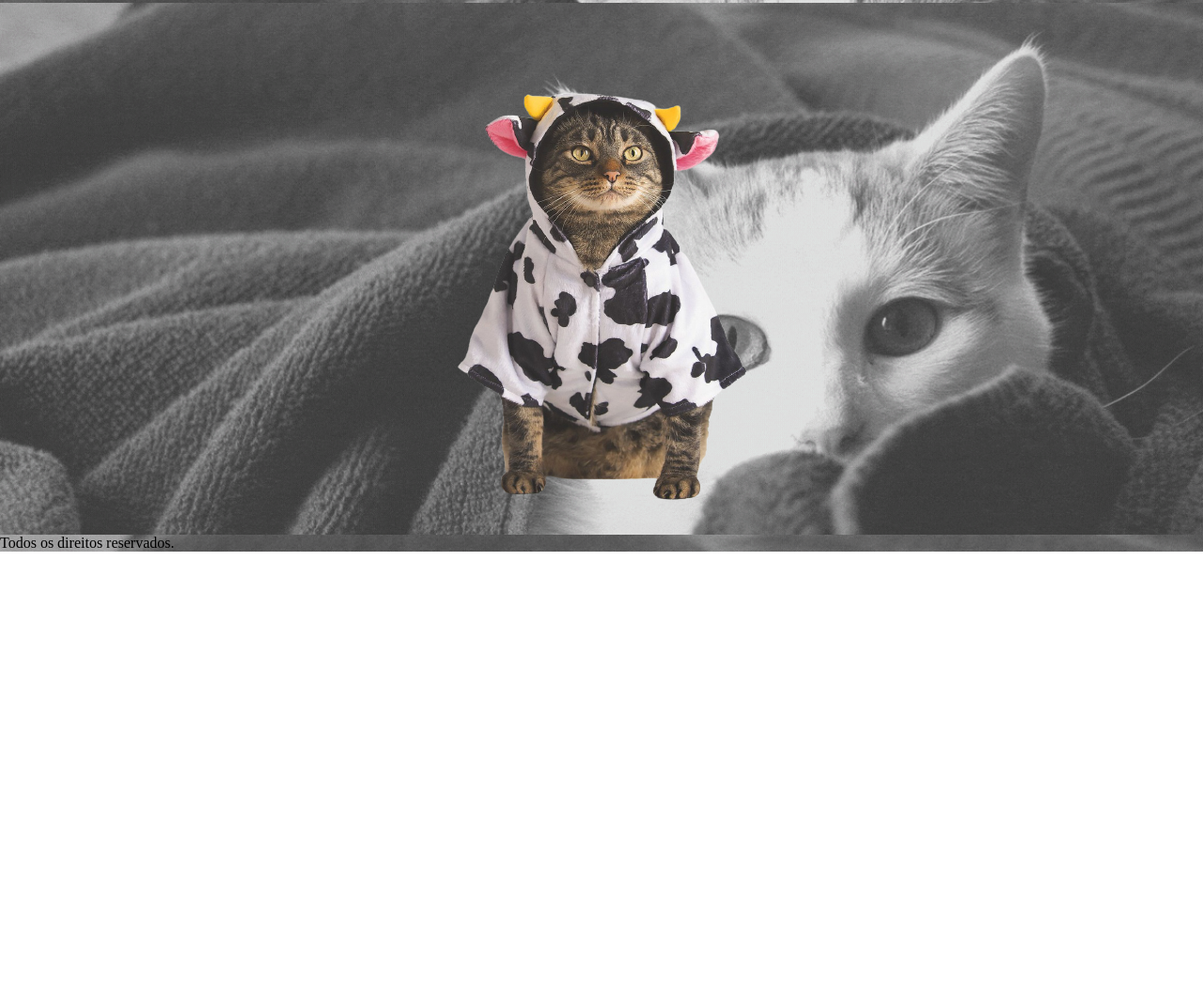
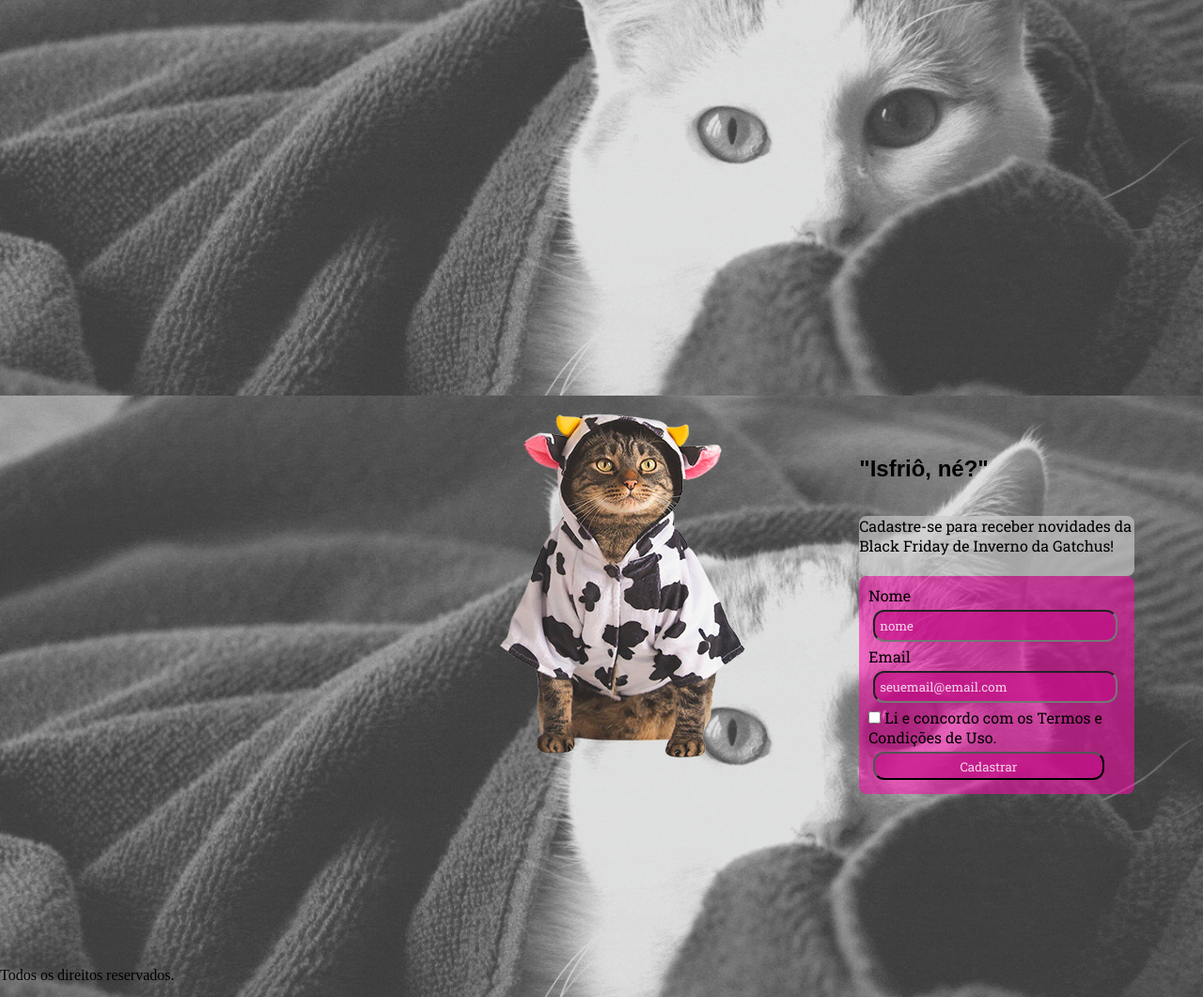
Before and after one commit to jugasparoto/desafio1-gamaacademy, a plain HTML site: page index.html in a window 1280 px wide. Shown: the part 219-1280 px from the top of the page at 94% size. Before the commit the page ends 806 px from the top, so only its background shows below. Drawn offline with Linux system fonts and the light colour scheme; a web font is replaced by a local one.

Commit message:
Consegui arrumar o CSSgit add . grid ajudou demais

```diff
--- a/css/style.css
+++ b/css/style.css
@@ -8,89 +8,91 @@ html{
     scroll-behavior: smooth;
 }
 
+@import url('https://fonts.googleapis.com/css2?family=Otomanopee+One&display=swap');
+
 .section-container{
-    height: 100vh;
+    height: 80vh;
     width: 100%;
-    display:flex;
-    justify-content: center;
-    align-items: center;
+    display: grid;
+    grid-template-columns: 30% 10% 10% 10% 2fr 4fr 1fr;
+    grid-template-rows: 10% 10% 10% 1fr 1fr 5%;
 
 }
 
 .bg-image{
     background-image: url(../assets/bf-gatchus.gif);
-    height: 100%;
-    width: 100%;
+    height: 80vh;
     background-attachment: fixed;
     background-size: cover;
 
 }
 
 .landing-text{
-    display: flex;
-    flex-direction: row;
-    justify-content: flex-end;
-    align-content: flex-end;
+    grid-column-start: 6;
+    grid-row-start: 2;
+    font-family: 'Otomanopee One', sans-serif;
 
 }
-
-.termos{
-    align-items: baseline;
-
-}
-
-#logotipo{
-    display:flex;
-    flex-direction: row-reverse;
-    align-items: flex-end;
-    justify-content: flex-end;
-
+.cadastre-se{
+    display: grid;
+    grid-column-start: 6;
+    grid-row-start: 3;
+    font-family: 'Roboto Slab', serif;
+    background-color: rgba(201, 201, 201, 0.671);
+    border-radius: 8px;
 
 
 }
 
-#checkbox{
-    justify-content: flex-end;
+.formulario{
+    display: grid;
+    grid-column-start: 6;
+    grid-row-start: 4;
+    background-color: rgba(253, 10, 172, 0.548);
+    border-radius: 8px;
+    border: 50px;
+    padding: 10px;
+   font-family: 'Roboto Slab', serif;
 
 }
 
-#botao{
-    display: flex;
-    flex-direction: column;
-    align-items: center;
-    justify-content: flex-end;
+.logotipo{
+    display: grid;
+    grid-column-start: 3;
+    grid-row-start: 1;
+}
+
+
+.form{
+    display: grid;
+    grid-template-columns: 10% 90%;
+    grid-template-rows: 10% 10% 10% 70%;
+    grid-column-start: 2;
+    grid-row-start: 4;
+
+
+  }
+
+.direitos {
+    display: grid;
+    grid-column-start: 1;
+    grid-row-start: 6;
 
 }
 
-
-
-input{
-    width: 100%;
-    margin: 10px 0;
-    border-width: 5px;
-    padding: 10px, 10px;
-    display: flex;
-    text-align: center;
-    border-radius: 50px;
-    background: rgb(197, 15, 136);
-    color: #fff;
-    flex-basis: auto;
-
- }
-
-  form{
-    display: flex;
-    flex-direction:column;
-    align-items: flex-end;
-    justify-content: flex-end;
-  }
-
-
-
-footer {
-    height: 35px;
-    width: 100%;
-    size: 5%;
-
+.box{
+    background: rgba(197, 15, 136, 0.658);
+    color: rgba(255, 255, 255, 0.801);
+    border-radius: 12px;
+    width: 90%;
+    height: 20px;
+    padding: 5px;
+    margin: 5px;
+    font-family: 'Roboto Slab', serif;
 
 }
+
+#cadastro{
+    height: 30px;
+    width: 90%;
+}
--- a/index.html
+++ b/index.html
@@ -6,47 +6,53 @@
         <meta name="viewport" content="width=device-width, inicial-scale=1.0">
         <link rel="stylesheet" type="text/css" href="css/style.css">
         <script type="text/javascript" src="js/script.js"></script>
+        <link href="https://fonts.googleapis.com/css2?family=Otomanopee+One&display=swap" rel="stylesheet">
+        <link href="https://fonts.googleapis.com/css2?family=Otomanopee+One&family=Roboto+Slab&display=swap" rel="stylesheet">
         <title>Black Friday de Inverno da Gatchus!</title>
     </head>
     <body>
         <section class="section-container bg-image">
+
+        </section>
+    <footer>
+        <section class="section-container bg-image">
         <div class="landing-text">
             <h1> "Isfriô, né?" </h1>
+        </div>
+        <div class="cadastre-se">
             <p>Cadastre-se para receber novidades da Black Friday de Inverno da Gatchus!</p>
             </div>
-
-                <div class="card-container">
-                    <form id="form">
-                        <div>
+        <div class="formulario">
+            <form>
+                <div class="nome">
                 <p>Nome</p>
-                        <input type="text" aria-placeholder="insira seu nome aqui" id="nome" value="Nome">
+                <input type="text" aria-placeholder="insira seu nome aqui" class="box" value="nome">
                 </div>
                 <div>
                 <p>Email</p>
-                        <input type="text" aria-placeholder="insira seu email aqui" id="email" value="seuemail@email.com">
+                <input type="text" aria-placeholder="insira seu email aqui" class="box" value="seuemail@email.com">
                 </div>
                 <div>
                     <ul class="termos">
                         <li type="none">
-                                    <label><input type="checkbox" id="checkbox" aria-label="botão para concordar com os Termos e Condições de uso da Gatchus">Li e concordo com os Termos e Condições de Uso.</label>
+                            <label><input type="checkbox" class="checkbox" aria-label="botão para concordar com os Termos e Condições de uso da Gatchus"> Li e concordo com os Termos e Condições de Uso.</label>
                         </li>
                     </ul>
                 </div>
                 <div>
-                            <input id="botao" type="submit" value="Cadastrar">
+                    <input class="box" id="cadastro" type="submit" value="Cadastrar">
                 </div>
             </form>
         </div>
-        </section>
-        <section class="section-container bg-image">
-            <div id="logotipo">
-            <img src="assets/logotipo-fundo-removebg.png" alt="Logotipo da Gatchus" title="Logotipo da Gatchus"/>
+    <div class="logotipo">
+    <img src="assets/logotipo-fundo-removebg 300.png" alt="Logotipo da Gatchus" title="Logotipo da Gatchus"/>
+    </div>
+    <div class="direitos">
+        <p>Todos os direitos reservados.</p>
     </div>
 </section>
-
+    </footer>
 
     </body>
-    <footer class="bg-image">
-        <p>Todos os direitos reservados.</p>
-    </footer>
+
 </html>
```
Also changed, not shown: assets/Black Friday de Inverno da Gatchus.gif (deleted), assets/Desktop - 1.png (deleted), assets/Desktop_-_1-removebg.png (deleted), assets/gato de roupa 2.jpg (deleted), assets/gato de roupa.jpg (deleted), assets/logotipo-fundo-removebg 300.png (added), assets/logotipo-fundo-removebg outro tamanho.png (added), assets/logotipo-fundo-removebg.png (deleted). Lines whose indentation alone changed are shown as unchanged.
